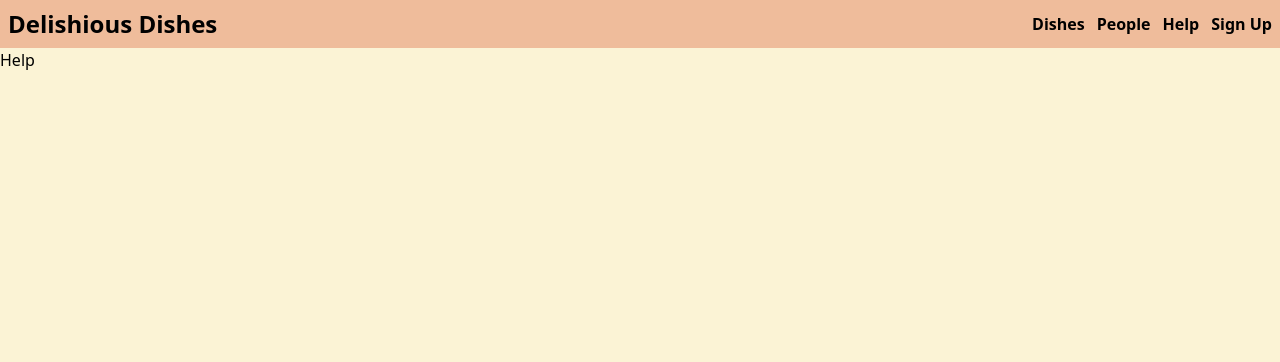
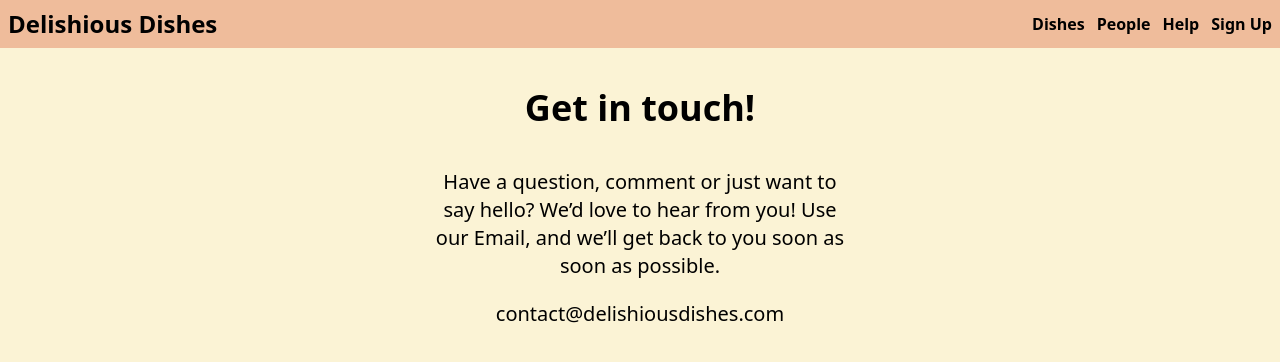
Before and after one commit to 2xhamzeh/DelishiousDishes, a React (Vite) app in the folder client/: page /help in a window 1280 px wide. Shown: the top 362 px of the page. Built offline with nearby package versions, Linux system fonts and the light colour scheme.

Commit message:
help page setup, route for dished setup

```diff
--- a/client/src/components/Help.jsx
+++ b/client/src/components/Help.jsx
@@ -3,7 +3,23 @@ import Header from "./Header";
 import { Outlet } from "react-router-dom";
 
 const Help = () => {
-  return <div>Help</div>;
+  return (
+    <div>
+      <h1 className="text-center font-bold text-4xl m-10">Get in touch!</h1>
+      <div className="flex flex-col gap-5 items-center">
+        <p className="text-center w-1/3 text-xl">
+          Have a question, comment or just want to say hello? We’d love to hear
+          from you! Use our Email, and we’ll get back to you soon as soon as
+          possible.
+        </p>
+        <span className="text-center font-medium text-xl">
+          <a href="mailto:contact@delishiousdishes.com">
+            contact@delishiousdishes.com
+          </a>
+        </span>
+      </div>
+    </div>
+  );
 };
 
 export default Help;
--- a/client/src/routes.jsx
+++ b/client/src/routes.jsx
@@ -24,7 +24,7 @@ export const router = createBrowserRouter([
         element: <Dishes />,
       },
       {
-        path: "dish",
+        path: "dishes/:dishId",
         element: <Dish />,
       },
       {
```
